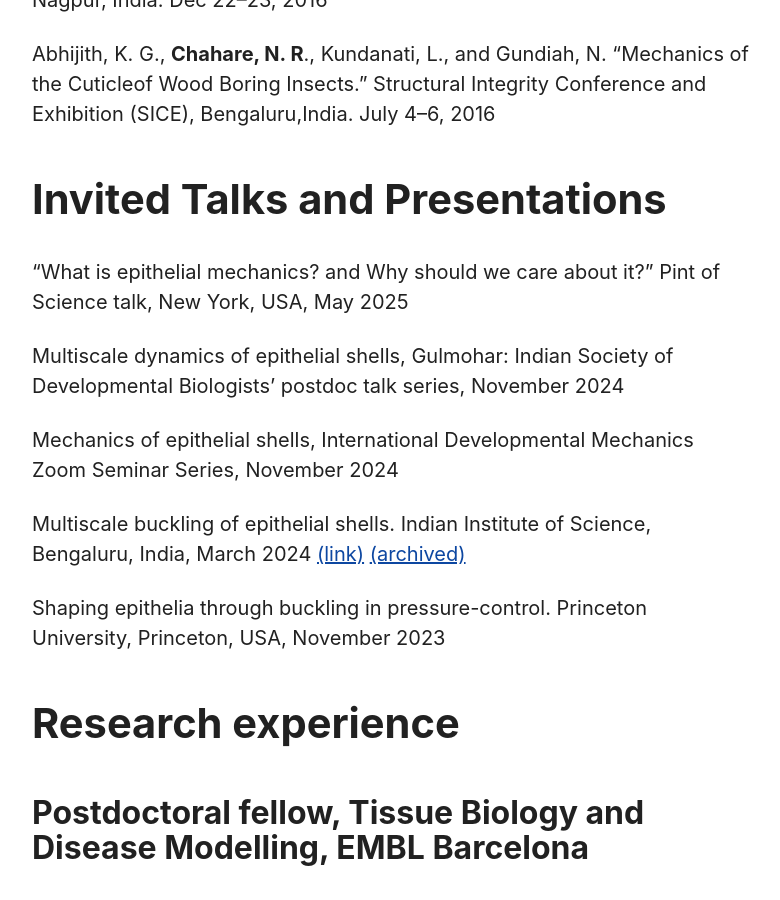
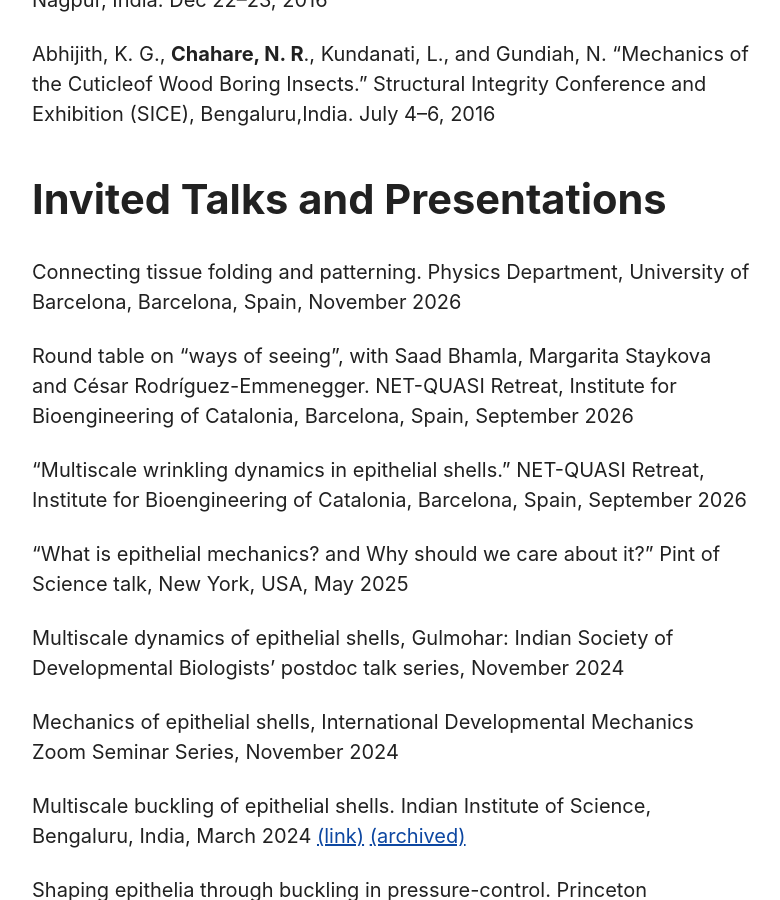
Before and after one commit to nchahare/nchahare.github.io, a Jekyll site: the page built from cv.md, in a window 1280 px wide and 900 px high, scrolled down 4455 px. Shown: the whole window, without its empty margins (248-1028 px from the left). Built offline with Jekyll 4.4.1, drawn with Linux system fonts in a browser that asks for light colours.

Commit message:
Add the 2026 Barcelona talks and round table to the CV

```diff
--- a/cv.md
+++ b/cv.md
@@ -91,6 +91,12 @@ Satone, V., **Chahare, N. R.**, and Padole, P. “Design of pedal operated behda
 Abhijith, K. G., **Chahare, N. R**., Kundanati, L., and Gundiah, N. “Mechanics of the Cuticleof Wood Boring Insects.” Structural Integrity Conference and Exhibition (SICE), Bengaluru,India. July 4–6, 2016
 
 ## Invited Talks and Presentations
+
+Connecting tissue folding and patterning. Physics Department, University of Barcelona, Barcelona, Spain, November 2026
+
+Round table on “ways of seeing”, with Saad Bhamla, Margarita Staykova and César Rodríguez-Emmenegger. NET-QUASI Retreat, Institute for Bioengineering of Catalonia, Barcelona, Spain, September 2026
+
+“Multiscale wrinkling dynamics in epithelial shells.” NET-QUASI Retreat, Institute for Bioengineering of Catalonia, Barcelona, Spain, September 2026
 
 “What is epithelial mechanics? and Why should we care about it?” Pint of Science talk, New York, USA, May 2025
 
```
